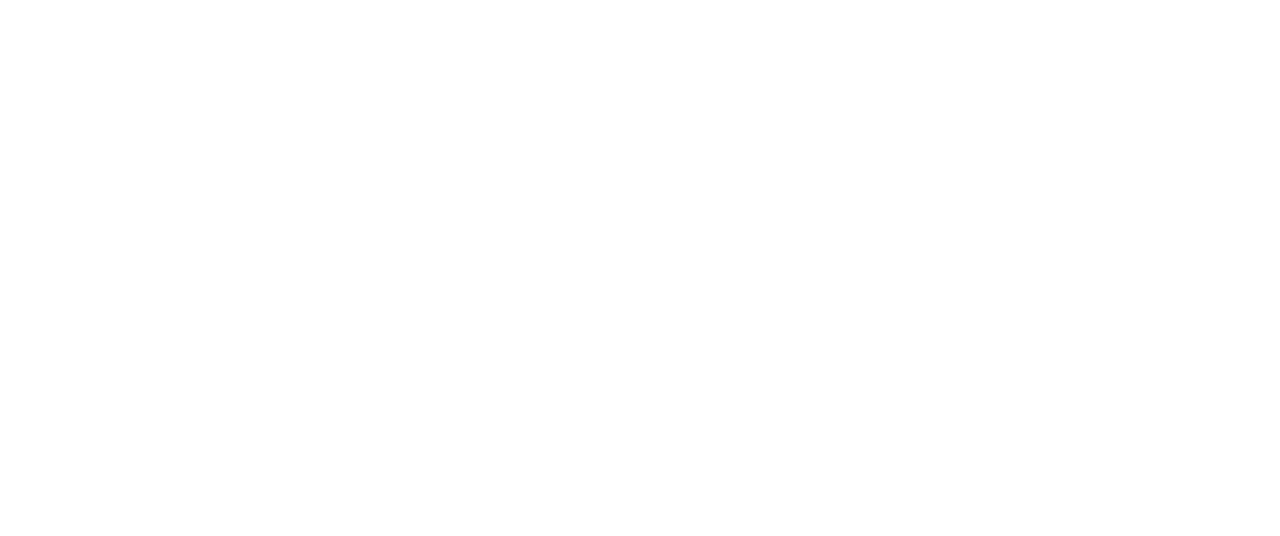
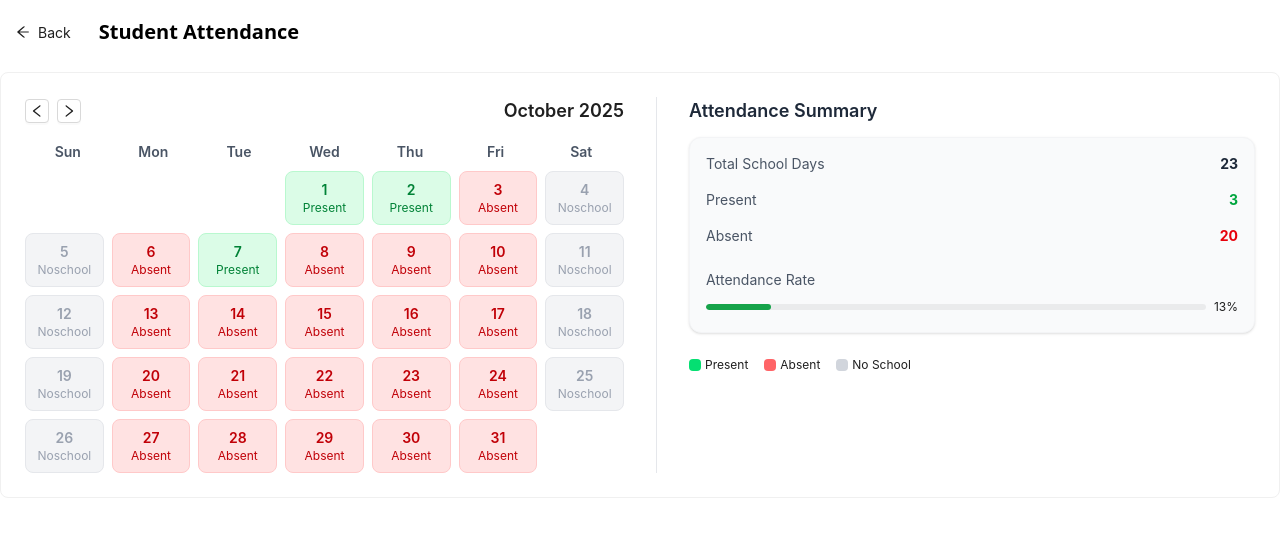
Before and after one commit to emmasam1/sms, a React (Vite) app: page /parent/attendance in a window 1280 px wide. Before the commit this address had no page. Shown: the top 536 px of the page. Built offline with nearby package versions, Linux system fonts and the light colour scheme.

Commit message:
working to improve parent component

```diff
--- a/src/App.jsx
+++ b/src/App.jsx
@@ -15,6 +15,7 @@ import TeacherProfile from "./pages/teacher/profile/TeacherProfile";
 import AdminMessage from "./pages/admin/message/AdminMessage ";
 import ParentHome from "./pages/parent/ParentHome";
 import Result from "./pages/parent/Result";
+import ViewAttendance from "./pages/parent/ViewAttendance";
 
 const App = () => {
   return (
@@ -38,7 +39,8 @@ const App = () => {
       </Route>
 
       <Route path="/home" element={<ParentHome />} />
-      <Route path="/result" element={<Result />} />
+      <Route path="/parent/result" element={<Result />} />
+      <Route path="/parent/attendance" element={<ViewAttendance />} />
     </Routes>
   );
 };
--- a/src/pages/parent/ParentHome.jsx
+++ b/src/pages/parent/ParentHome.jsx
@@ -101,7 +101,7 @@ const ParentDashboard = () => {
                 icon={<FileSearchOutlined />}
                 type="primary"
                 className="bg-blue-600 mt-2"
-                 onClick={() => navigate("/result")}
+                 onClick={() => navigate("/parent/result")}
               >
                 View Result
               </Button>
@@ -124,7 +124,7 @@ const ParentDashboard = () => {
             <Button
               type="link"
               className="mt-2 text-blue-500"
-              onClick={() => navigate("/parent/results")}
+              onClick={() => navigate("/parent/result")}
             >
               View Full Report →
             </Button>
@@ -182,7 +182,7 @@ const ParentDashboard = () => {
             <Button
               type="link"
               className="mt-3 text-blue-500"
-              onClick={() => navigate("/parent/messages")}
+              // onClick={() => navigate("/parent/messages")}
             >
               View Inbox →
             </Button>
--- /dev/null
+++ b/src/pages/parent/ViewAttendance.jsx
@@ -0,0 +1,180 @@
+import React, { useState } from "react";
+import { Card, Button, Progress } from "antd";
+import dayjs from "dayjs";
+import weekday from "dayjs/plugin/weekday";
+import localeData from "dayjs/plugin/localeData";
+import { ArrowLeftOutlined, LeftOutlined, RightOutlined } from "@ant-design/icons";
+import "dayjs/locale/en";
+import { Link } from "react-router";
+
+dayjs.extend(weekday);
+dayjs.extend(localeData);
+dayjs.locale("en");
+
+const ViewAttendance = ({ onBack }) => {
+  const [currentMonth, setCurrentMonth] = useState(dayjs());
+
+  // 🧩 Mock attendance data
+  const attendanceData = {
+    "2025-10-01": "present",
+    "2025-10-02": "present",
+    "2025-10-03": "absent",
+    "2025-10-04": "present",
+    "2025-10-07": "present",
+    "2025-10-10": "absent",
+  };
+
+  const daysInMonth = currentMonth.daysInMonth();
+  const startOfMonth = currentMonth.startOf("month").weekday();
+
+  const generateDays = () => {
+    const days = [];
+    for (let i = 1; i <= daysInMonth; i++) {
+      const date = currentMonth.date(i);
+      const dayOfWeek = date.day();
+      const isWeekend = dayOfWeek === 0 || dayOfWeek === 6; // Sunday or Saturday
+      const status = attendanceData[date.format("YYYY-MM-DD")];
+
+      days.push({
+        date,
+        isWeekend,
+        status: isWeekend ? "noschool" : status || "absent",
+      });
+    }
+    return days;
+  };
+
+  const handlePrevMonth = () => setCurrentMonth(currentMonth.subtract(1, "month"));
+  const handleNextMonth = () => setCurrentMonth(currentMonth.add(1, "month"));
+
+  const days = generateDays();
+  const weekdays = dayjs.weekdaysShort();
+
+  // 📊 Summary calculations
+  const totalSchoolDays = days.filter((d) => !d.isWeekend).length;
+  const presentDays = days.filter((d) => d.status === "present").length;
+  const absentDays = days.filter((d) => d.status === "absent").length;
+  const attendancePercentage = ((presentDays / totalSchoolDays) * 100).toFixed(1);
+
+  return (
+    <div className="space-y-4">
+      {/* Header with Back Button */}
+      <div className="flex items-center gap-3 mb-2 py-4">
+        <Link to="/home">
+        <Button
+          icon={<ArrowLeftOutlined />}
+          onClick={onBack}
+          type="text"
+          className="flex items-center"
+        >
+          Back
+        </Button>
+        </Link>
+        <h1 className="text-xl font-semibold">Student Attendance</h1>
+      </div>
+
+      <Card className="p-4 md:p-6">
+        <div className="grid grid-cols-1 md:grid-cols-2 gap-8">
+          {/* 📅 Calendar Section */}
+          <div>
+            <div className="flex justify-between items-center mb-4">
+              <div className="flex items-center gap-2">
+                <Button
+                  icon={<LeftOutlined />}
+                  onClick={handlePrevMonth}
+                  size="small"
+                />
+                <Button
+                  icon={<RightOutlined />}
+                  onClick={handleNextMonth}
+                  size="small"
+                />
+              </div>
+              <h2 className="text-lg font-semibold">{currentMonth.format("MMMM YYYY")}</h2>
+            </div>
+
+            <div className="grid grid-cols-7 text-center font-semibold mb-2 text-gray-600">
+              {weekdays.map((day) => (
+                <div key={day}>{day}</div>
+              ))}
+            </div>
+
+            <div className="grid grid-cols-7 gap-2">
+              {Array(startOfMonth)
+                .fill(null)
+                .map((_, i) => (
+                  <div key={`empty-${i}`} />
+                ))}
+
+              {days.map(({ date, status }) => (
+                <div
+                  key={date.format("YYYY-MM-DD")}
+                  className={`rounded-lg p-2 border text-sm flex flex-col items-center justify-center transition
+                    ${
+                      status === "present"
+                        ? "bg-green-100 text-green-700 border-green-200"
+                        : status === "absent"
+                        ? "bg-red-100 text-red-700 border-red-200"
+                        : "bg-gray-100 text-gray-400 border-gray-200"
+                    }`}
+                >
+                  <span className="font-semibold">{date.date()}</span>
+                  <span className="text-xs capitalize">{status}</span>
+                </div>
+              ))}
+            </div>
+          </div>
+
+          {/* 📋 Summary Section */}
+          <div className="md:border-l border-gray-200 md:pl-8 mt-6 md:mt-0">
+            <h3 className="text-lg font-semibold mb-3 text-gray-800">Attendance Summary</h3>
+
+            <div className="bg-gray-50 rounded-xl p-4 shadow-sm border border-gray-100 space-y-4">
+              <div className="flex justify-between text-sm">
+                <span className="text-gray-600">Total School Days</span>
+                <b className="text-gray-800">{totalSchoolDays}</b>
+              </div>
+
+              <div className="flex justify-between text-sm">
+                <span className="text-gray-600">Present</span>
+                <b className="text-green-600">{presentDays}</b>
+              </div>
+
+              <div className="flex justify-between text-sm">
+                <span className="text-gray-600">Absent</span>
+                <b className="text-red-600">{absentDays}</b>
+              </div>
+
+              <div className="pt-2">
+                <p className="text-sm text-gray-600 mb-1">Attendance Rate</p>
+                <Progress
+                  percent={Number(attendancePercentage)}
+                  size="small"
+                  strokeColor="#16a34a"
+                />
+              </div>
+            </div>
+
+            {/* Legend */}
+            <div className="flex flex-wrap gap-4 text-xs mt-6">
+              <div className="flex items-center gap-1">
+                <div className="w-3 h-3 bg-green-400 rounded-sm"></div>
+                <span>Present</span>
+              </div>
+              <div className="flex items-center gap-1">
+                <div className="w-3 h-3 bg-red-400 rounded-sm"></div>
+                <span>Absent</span>
+              </div>
+              <div className="flex items-center gap-1">
+                <div className="w-3 h-3 bg-gray-300 rounded-sm"></div>
+                <span>No School</span>
+              </div>
+            </div>
+          </div>
+        </div>
+      </Card>
+    </div>
+  );
+};
+
+export default ViewAttendance;
```
